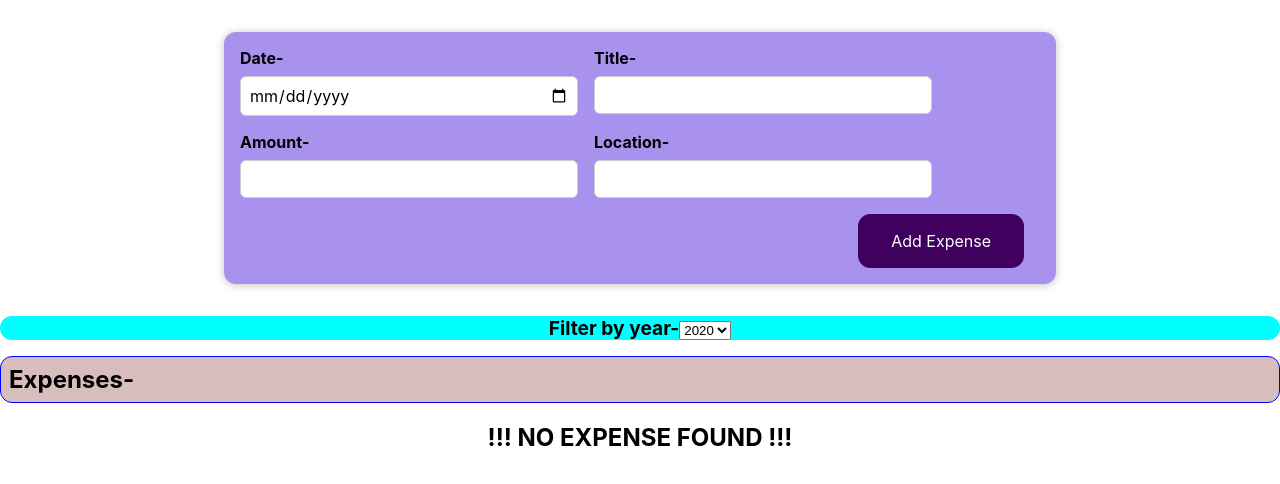
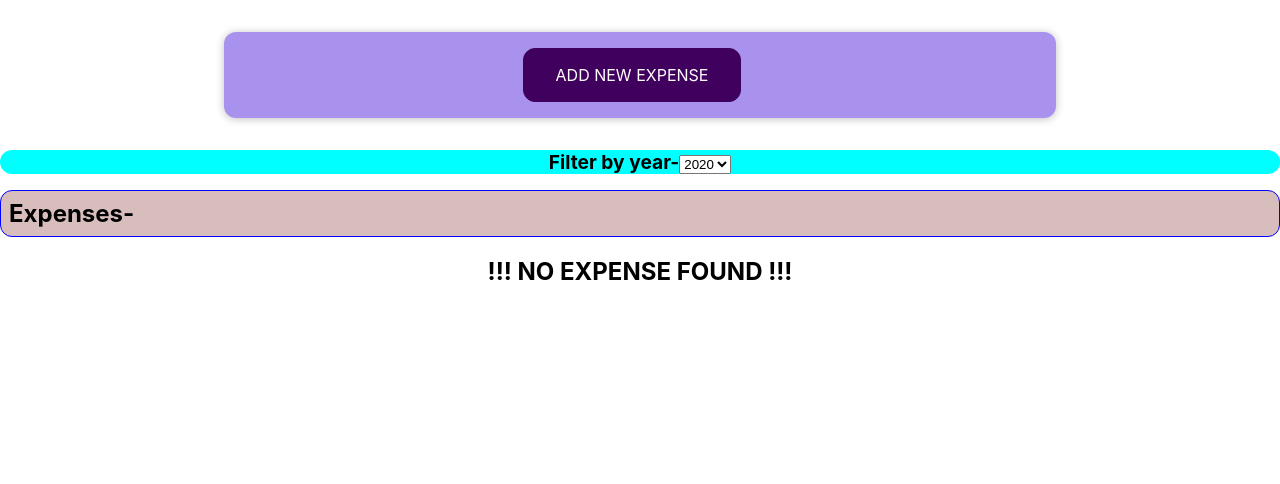
Before and after one commit to aknair95/React-expense-tracker, a React (Create React App) app: page / in a window 1280 px wide. Shown: the top 484 px of the page. Built offline with nearby package versions, Linux system fonts and the light colour scheme.

Commit message:
form conditional rendering

```diff
--- a/src/App.js
+++ b/src/App.js
@@ -1,13 +1,12 @@
 
 import { useState } from "react";
 import './components/Expense/ExpenseItem.css';
-import NewExpense from "./components/ExpenseForm/NewExpense";
 import ExpenseFilter from "./components/filter/ExpenseFilter";
 import ExpenseList from "./components/filter/ExpenseList";
+import NewExpense from "./components/ExpenseForm/NewExpense";
 
 const App=() => {
-
-  const expenses=[                                                                         //static expenses data array
+  const expenses=[                                                    //static expenses data array
     {
       date: new Date(2023,1,24),
       title: "Food",
@@ -26,23 +25,29 @@ const App=() => {
       location: "Agra",
       amount: "$1000"
     },
+    {
+      date: new Date(2021,3,5),
+      title: "Petrol",
+      location: "Agra",
+      amount: "$1000"
+    }
   ];
 
   const [expense,updateExpense]= useState(expenses);
 
-    const onAddExpenseHandler=(newExpense) =>{                                                  //function to handle new added expense & update existing array
-    updateExpense((prevExpense) =>{
-      return [{date:newExpense.date,title:newExpense.title,amount:newExpense.amount,location:newExpense.location},...prevExpense];
-    });
-  }
+  const onAddExpenseHandler=(newExpense) =>{                            //function to handle new added expense & update existing array
+        updateExpense((prevExpense) =>{
+          return [{date:newExpense.date,title:newExpense.title,amount:newExpense.amount,location:newExpense.location},...prevExpense];
+        });
+      }
 
   const [filterYear,setFilterYear]= useState("2020");
 
-  const filteredExpenses=expense.filter((element)=> element.date.getFullYear().toString().includes(filterYear));          //filterering expenses by year as per user input
+  const filteredExpenses=expense.filter((element)=> element.date.getFullYear().toString().includes(filterYear));     //filterering expenses by year as per user input
 
-  const filterChangeHandler=(selectedFilter) =>{                                                 //function to handle filter year change
+  const filterChangeHandler=(selectedFilter) =>{                         //function to handle filter year change
     setFilterYear(selectedFilter);
-  }
+    }
 
   return (
     <div className="App">
--- a/src/components/Expense/ExpenseDetail.js
+++ b/src/components/Expense/ExpenseDetail.js
@@ -1,3 +1,5 @@
+
+import './ExpenseItem.css';
 
 const ExpenseDetail=(props) => {
     return(
--- a/src/components/ExpenseForm/ExpenseForm.js
+++ b/src/components/ExpenseForm/ExpenseForm.js
@@ -12,12 +12,14 @@ let ExpenseForm=(props) =>{
 
     let addExpense=(e) =>{
         e.preventDefault();
+
         const expenseData={                                                     //storing form fetched data into an object
             date: new Date(enteredDate),
             title: enteredTitle,
             amount: `$${enteredAmount}`,
             location: enteredLocation
         }
+
         props.onSaveExpenseData(expenseData);
         setDate("");                                                           // resetting form input fields after form is submitted
         setTitle("");
@@ -63,6 +65,7 @@ let ExpenseForm=(props) =>{
             </div>
             <div className="new-expense__actions">
                 <button type="submit" onClick={addExpense}>Add Expense</button>
+                <button type="button" onClick={props.onCancelForm}>Cancel</button>
             </div>
         </form>
     )
--- a/src/components/ExpenseForm/NewExpense.js
+++ b/src/components/ExpenseForm/NewExpense.js
@@ -2,15 +2,27 @@
 
 import "./NewExpense.css";
 import ExpenseForm from "./ExpenseForm";
+import { useState } from "react";
 
 let NewExpense= (props) =>{
+
     const saveExpenseDataHandler=(enteredExpenseData) =>{
         const savedExpenseData={...enteredExpenseData};
         props.onAddExpense(savedExpenseData);
     }
+
+    const [btnStatus,setBtnStatus]=useState(false);
+    const displayForm=() =>{
+        setBtnStatus(true);
+    }
+
+    const cancelForm=() =>{
+        setBtnStatus(false);
+    }
     return(
         <div className="new-expense">
-           <ExpenseForm onSaveExpenseData={saveExpenseDataHandler}/>
+            {!btnStatus && <button type="button" onClick={displayForm}>ADD NEW EXPENSE</button>}
+            {btnStatus && <ExpenseForm onSaveExpenseData={saveExpenseDataHandler} onCancelForm={cancelForm}/>}
         </div>
        )
 }
--- a/src/components/filter/ExpenseList.css
+++ b/src/components/filter/ExpenseList.css
@@ -1,6 +1,6 @@
 .expenses-list {
-    list-style: none;
-    padding: 0;
+    list-style:none;
+    padding: 10px;
   }
 
   .expenses-list-message {
```
